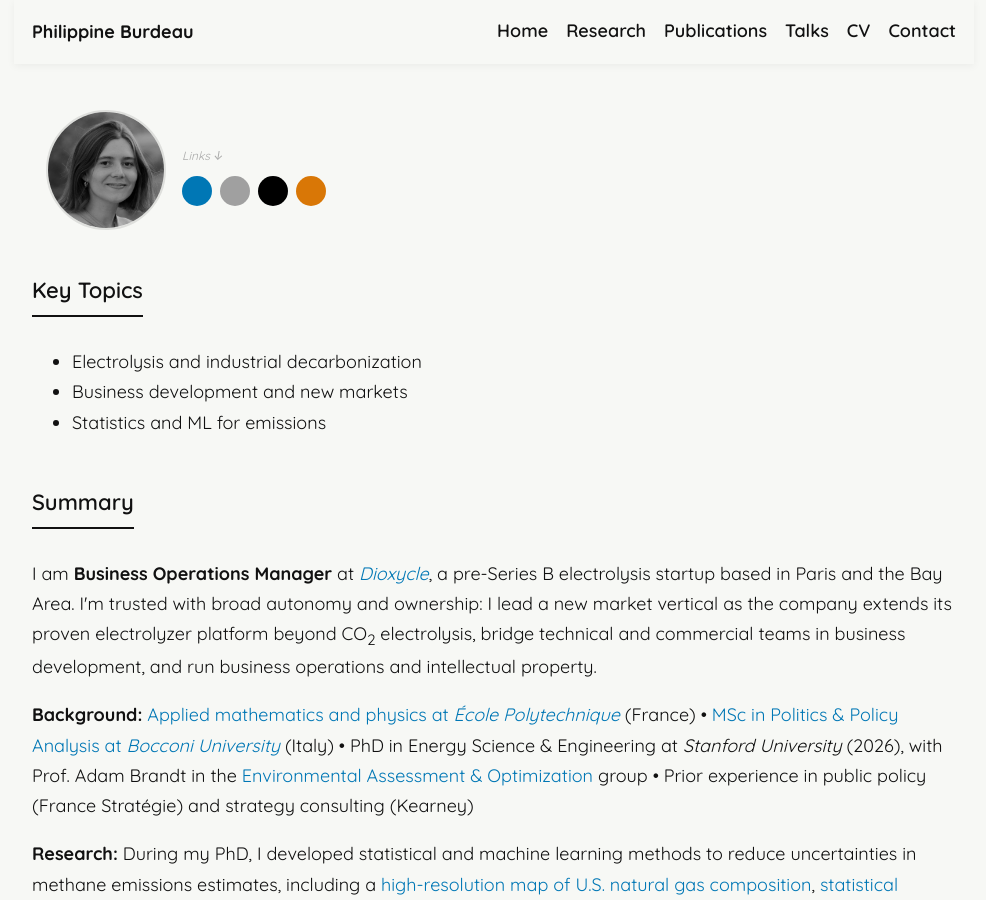
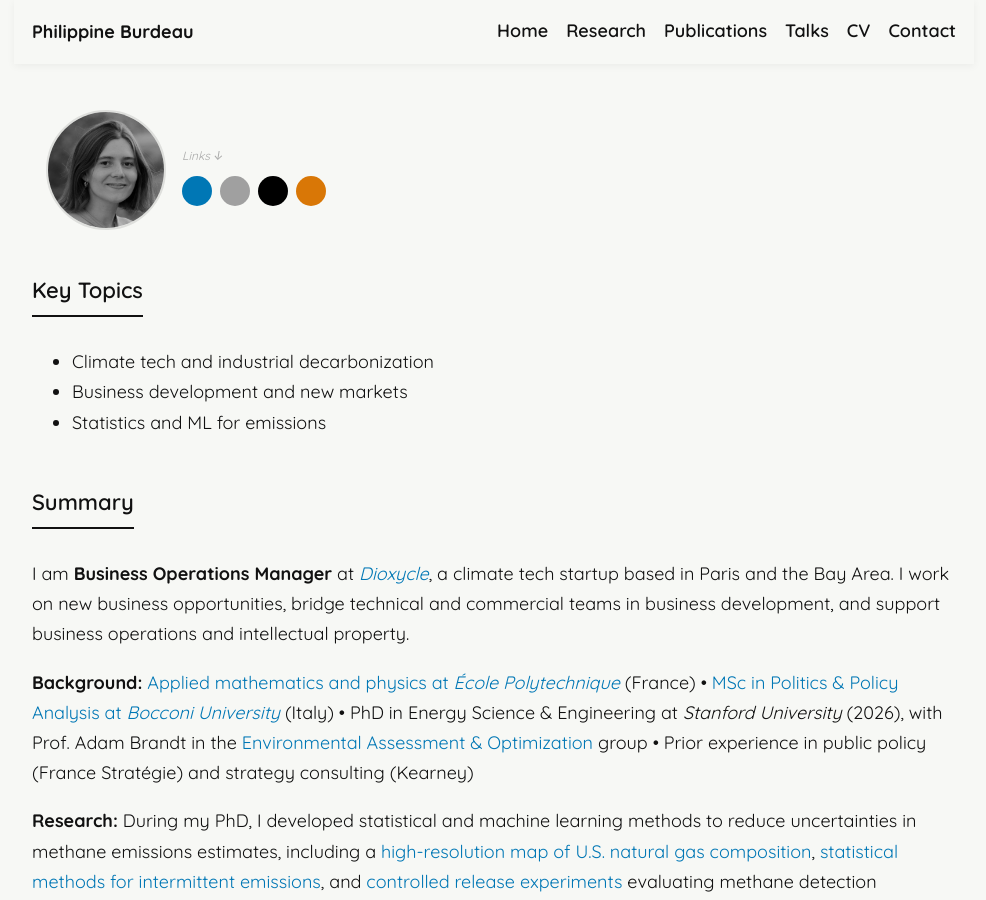
Before and after one commit to pburdeau/pburdeau.github.io, a Jekyll site: the page built from index.md, in a window 1280 px wide and 900 px high. Shown: the whole window, without its empty margins (146-1132 px from the left). Built offline with Jekyll 4.4.1, drawn with Linux system fonts in a browser that asks for light colours.

Commit message:
Add files via upload

```diff
--- a/_config.yml
+++ b/_config.yml
@@ -1,5 +1,5 @@
 title: "Philippine Burdeau"
-description: "Business Operations Manager at Dioxycle • Stanford PhD, statistics and ML for methane emissions"
+description: "Climate tech •Stanford PhD, statistics and ML for methane emissions"
 url: "https://pburdeau.github.io"
 repository: "pburdeau/pburdeau.github.io"
 
--- a/index.md
+++ b/index.md
@@ -19,7 +19,7 @@ permalink: /
   <div class="topics">
     <div class="section-title">Key Topics</div>
     <ul class="big-bullets">
-      <li>Electrolysis and industrial decarbonization</li>
+      <li>Climate tech and industrial decarbonization</li>
       <li>Business development and new markets</li>
       <li>Statistics and ML for emissions</li>
     </ul>
@@ -28,7 +28,7 @@ permalink: /
 
 <div class="h2">Summary</div>
 
-<p>I am <strong>Business Operations Manager</strong> at <a href="https://www.dioxycle.com/" target="_blank" rel="noopener"><em>Dioxycle</em></a>, a pre-Series B electrolysis startup based in Paris and the Bay Area. I'm trusted with broad autonomy and ownership: I lead a new market vertical as the company extends its proven electrolyzer platform beyond CO<sub>2</sub> electrolysis, bridge technical and commercial teams in business development, and run business operations and intellectual property.</p>
+<p>I am <strong>Business Operations Manager</strong> at <a href="https://www.dioxycle.com/" target="_blank" rel="noopener"><em>Dioxycle</em></a>, a climate tech startup based in Paris and the Bay Area. I work on new business opportunities, bridge technical and commercial teams in business development, and support business operations and intellectual property.</p>
 
 <p><strong>Background:</strong> <a href="https://programmes.polytechnique.edu/en/ingenieur-polytechnicien-program/ingenieur-polytechnicien-program" target="_blank" rel="noopener">Applied mathematics and physics at <em>École Polytechnique</em></a> (France) • <a href="https://www.unibocconi.it/en/programs/master-science/politics-and-policy-analysis" target="_blank" rel="noopener">MSc in Politics & Policy Analysis at <em>Bocconi University</em></a> (Italy) • PhD in Energy Science & Engineering at <em>Stanford University</em> (2026), with Prof. Adam Brandt in the <a href="https://eao.stanford.edu/" target="_blank" rel="noopener">Environmental Assessment & Optimization</a> group • Prior experience in public policy (France Stratégie) and strategy consulting (Kearney)</p>
 
```
